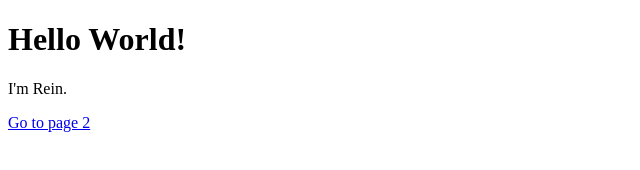
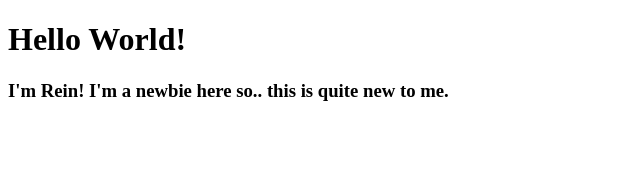
Before and after one commit to nyxmnemosyne/Hackathon-hello-world, a Gatsby site: page / in a window 1280 px wide. Shown: the whole page, without its empty margins (0-640 px from the left). Built offline with nearby package versions, Linux system fonts and the light colour scheme; Gatsby itself is replaced by a stand-in of ours.

Commit message:
Update index.js

```diff
--- a/src/pages/index.js
+++ b/src/pages/index.js
@@ -4,8 +4,7 @@ import Link from 'gatsby-link'
 const IndexPage = () => (
   <div>
     <h1>Hello World!</h1>
-    <p>I'm Rein.</p>
-    <Link to="/page-2/">Go to page 2</Link>
+    <h3>I'm Rein! I'm a newbie here so.. this is quite new to me.</h3>
   </div>
 )
 
```
